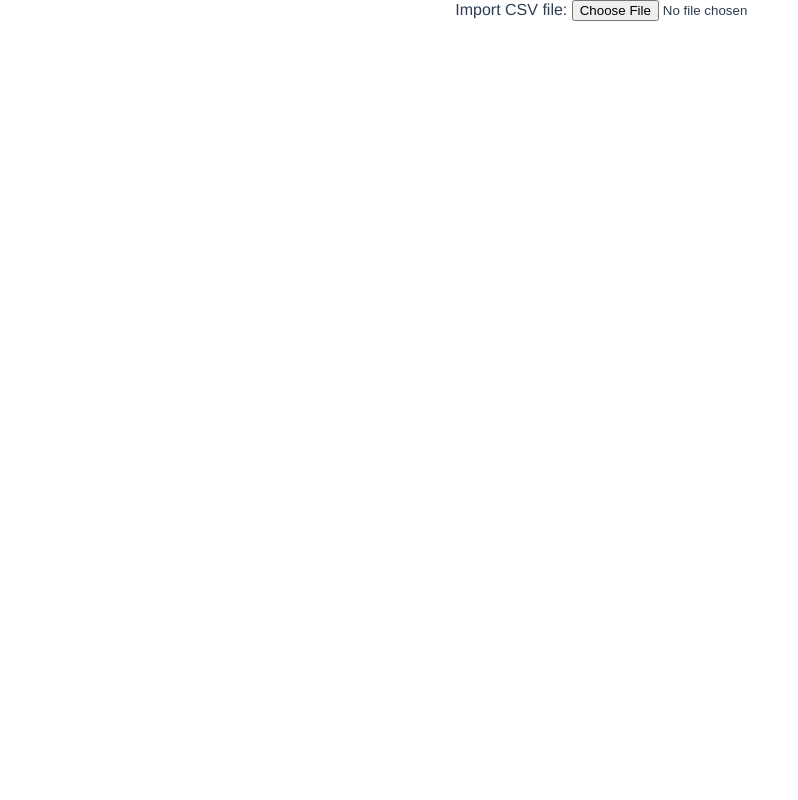
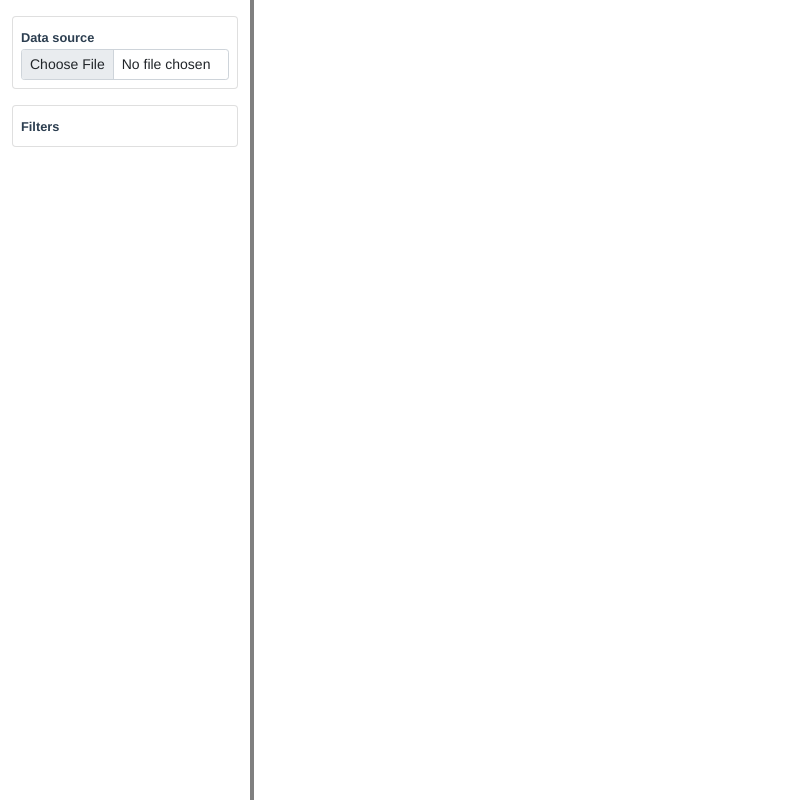
Before and after one commit to johnmartins/mdac, a Vue app: page / in a window 1280 px wide. Shown: the whole page, without its empty margins (0-798 px from the left). Built offline with nearby package versions, Linux system fonts and the light colour scheme.

Commit message:
Plot tools

```diff
--- a/package.json
+++ b/package.json
@@ -7,6 +7,7 @@
     "build": "vue-cli-service build"
   },
   "dependencies": {
+    "bootstrap": "^5.1.3",
     "core-js": "^3.6.5",
     "d3": "^7.3.0",
     "mitt": "^3.0.0",
--- /dev/null
+++ b/src/components/inputs/TextInput.vue
@@ -0,0 +1,44 @@
+<template>
+    <div class="input-group input-group-sm mb-2">
+        <div class="input-group-prepend">
+            <span class="input-group-text" id="inputGroup-sizing-sm"><slot></slot></span>
+        </div>
+        <input type="text" class="form-control" aria-label="Small" aria-describedby="inputGroup-sizing-sm" :value="value" @keyup="onChange">
+    </div>
+
+</template>
+
+<script setup>
+    const props = defineProps({
+        value: [Number, String]
+    })
+    const emit = defineEmits(['change'])
+
+    function onChange(evt) {
+        console.log(evt.target.value)
+        emit('change', evt.target.value)
+    }
+
+</script>
+
+<style lang="scss" scoped>
+    .input-group-text {
+        font-size: 0.8em;
+        width: 60px;
+        padding: 0.1em 0 0.1em 0.4em;
+
+
+    }
+    .input-group-prepend {
+        padding: 0;
+    }
+
+    .form-control  {
+        padding: 0.1em 0 0.1em 0.4em;
+        font-size: 0.6em !important;
+        font-family: monospace;
+        font-weight: bold;
+        text-align: right;
+    }
+
+</style>
--- a/src/components/plots/PCPlot2.vue
+++ b/src/components/plots/PCPlot2.vue
@@ -1,9 +1,5 @@
 <template>
 	<div class="component-container" ref="componentContainer">
-		<div>
-			Import CSV file:
-			<input @change="readFile" type="file" />
-		</div>
 		<div style="height: 100%;" class="svg-container" ref="svgContainer">
 			<svg
 			class="pcp-plot svg-content-responsive" height="100%" width="100%" ref="plotCanvas">
@@ -54,7 +50,7 @@
 </template>
 
 <script setup>
-import { reactive, ref, onMounted, onUpdated } from "vue"
+import { reactive, ref, onMounted, onUpdated, inject } from "vue"
 import * as d3 from "d3"
 
 import Category from "../../models/plots/Category"
@@ -70,6 +66,7 @@ const plotParameters = {
 	axisTitleRotation: 45
 }
 
+const categoryNameMap = new Map()
 const categories = reactive([])
 const data = reactive([])
 const settings = reactive({
@@ -79,7 +76,13 @@ const settings = reactive({
 const highlightedCategoryName = ref(null)
 const selectedCategoryName = ref(null)
 
-const categoryNameMap = new Map()
+// Event buss listeners
+const eventBus = inject('eventBus')
+eventBus.on('PlotTools.readFile', readFile)
+eventBus.on('PlotTools.deleteCategory', deleteCategory)
+eventBus.on('PlotTools.editCategory', (cAr) => {
+	editCategory(cAr[0], cAr[1])
+})
 
 function lineGenerator(data) {
 
@@ -90,9 +93,7 @@ function lineGenerator(data) {
 		let c = categoryNameMap.get(dataCats[i])
 
 		if (!c)  {
-			console.error("Category not found")
-			console.error(data)
-			return
+			continue
 		}
 
 		dataArray[c.position] = {
@@ -104,10 +105,6 @@ function lineGenerator(data) {
 	const lengthPreFilter = dataArray.length
 	dataArray = dataArray.filter((obj) => { return obj != null })
 	const lengthPostFilter = dataArray.length
-
-	if (lengthPostFilter < lengthPreFilter)	{
-		console.error("Warning! Undefined categories in data-set.")
-	}
 
 	return d3.line([])
 		.x((d) => {return d.x})
@@ -134,6 +131,34 @@ function addCategory(c) {
 	plotParameters.horizontalOffset = getPlotXBounds()[1]/Math.max(1,(categories.length-1))
 	categoryNameMap.set(c.title, c)
 	console.log(`Added category ${c.title}`)
+}
+
+function editCategory(oldC, newC) {
+	const currentC = categoryNameMap.get(oldC.title)
+	currentC.morph(newC)
+}
+
+function deleteCategory(c) {
+	// Delete category from category list
+	let deleteIndex = -1
+	for (let i = 0; i < categories.length; i++) {
+		const cat = categories[i]
+		if (c.title !== cat.title) continue
+		deleteIndex = i
+		break
+	}
+	console.log(`Deleting category ${categories[deleteIndex].title} at index = ${deleteIndex}`)
+	categoryNameMap.set(c.title, null)
+	categories.splice(deleteIndex, 1)
+
+	// Adjust positions of other categories
+	for (let i=deleteIndex; i < categories.length; i++) {
+		const cat = categories[i]
+		cat.position--
+	}
+
+	// Adjust plot horizontal layout
+	plotParameters.horizontalOffset = getPlotXBounds()[1]/Math.max(1,(categories.length-1))
 }
 
 function getAxisLength () {
@@ -183,9 +208,11 @@ function clearHighlightCategory (c) {
 function selectCategory (c) {
 	selectedCategoryName.value = c.title
 	setColorScale(c)
+	eventBus.emit('PCPlot.selectCategory', c)
 }
 
 function readFile (evt) {
+	console.log("yes!")
 	const file = evt.target.files[0]
 	const reader = new FileReader()
 	reader.readAsText(new Blob([file], {"type": file.type}))
--- /dev/null
+++ b/src/components/plots/PlotTools.vue
@@ -0,0 +1,91 @@
+<template>
+    <div class="container plot-tools-container">
+        <div class="card mt-3">
+            <div class="control-group p-2">
+                <strong>Data source</strong>
+                <input class="form-control form-control-sm" id="formFileSm" type="file" @change="readFile">
+            </div>
+        </div>
+        <div class="card mt-3" v-if="selectedCategoryChanged">
+            <div class="control-group p-2">
+                <strong>Selected category</strong>
+
+                <TextInput :value="selectedCategory.title.toString()">Title</TextInput>
+                <TextInput :value="selectedCategory.lb" @change="(v) => {selectedCategoryChanged.lb=parseFloat(v)}">LB</TextInput>
+                <TextInput :value="selectedCategory.ub" @change="(v) => {selectedCategoryChanged.ub=parseFloat(v)}">UB</TextInput>
+                <TextInput :value="selectedCategory.position" @change="(v) => {selectedCategoryChanged.position=parseInt(v)}">Position</TextInput>
+                <TextInput :value="selectedCategory.ticks" @change="(v) => {selectedCategoryChanged.ticks=parseInt(v)}">Ticks</TextInput>
+
+            </div>
+            <div class="btn-group">
+                <button class="btn btn-success btn-sm" @click="editCategory">Update</button>
+                <button class="btn btn-warning btn-sm" @click="resetCategory">Reset</button>
+                <button class="btn btn-danger btn-sm" @click="deleteCategory">Delete</button>
+            </div>
+
+            <div class="control-group p-2">
+                <strong>Add filter</strong>
+            </div>
+
+        </div>
+
+        <div class="card mt-3">
+            <div class="control-group p-2">
+                <strong>Filters</strong>
+
+            </div>
+        </div>
+
+
+    </div>
+</template>
+
+<script setup>
+
+import { reactive, ref, onMounted, onUpdated, inject } from "vue"
+import TextInput from '@/components/inputs/TextInput.vue'
+import Category from '@/models/plots/Category'
+
+const selectedCategory = ref(null)
+const selectedCategoryChanged = ref(null)
+
+// Listeners
+const eventBus = inject('eventBus')
+eventBus.on('PCPlot.selectCategory', (c) => {
+    selectedCategory.value = c
+    selectedCategoryChanged.value = new Category(
+        c.title, c.lb, c.ub, c.position, c.ticks)
+})
+
+function readFile (evt) {
+    eventBus.emit('PlotTools.readFile', (evt))
+}
+
+function deleteCategory () {
+    eventBus.emit('PlotTools.deleteCategory', selectedCategory.value)
+}
+
+function editCategory () {
+    eventBus.emit('PlotTools.editCategory', [selectedCategory.value, selectedCategoryChanged.value])
+}
+
+function resetCategory () {
+    const resetCat = selectedCategory.value;
+    selectedCategory.value = null
+
+    setTimeout(() => {selectedCategory.value = resetCat}, 100)
+
+}
+
+</script>
+
+<style lang="scss" scoped>
+    .plot-tools-container {
+        .control-group {
+            text-align: left;
+            strong {
+                font-size: 0.8em;
+            }
+        }
+    }
+</style>
--- a/src/main.js
+++ b/src/main.js
@@ -2,4 +2,14 @@ import { createApp } from 'vue'
 import App from './App.vue'
 import router from './router'
 
-createApp(App).use(router).mount('#app')
+import "bootstrap/dist/css/bootstrap.min.css"
+import "bootstrap"
+
+import mitt from 'mitt'
+
+const eventBus = mitt()
+
+const app = createApp(App)
+app.use(router)
+app.provide('eventBus', eventBus)
+app.mount('#app')
--- a/src/models/plots/Category.js
+++ b/src/models/plots/Category.js
@@ -26,6 +26,14 @@ class Category {
         }
         return ta
     }
+
+    morph (c) {
+        this.title = c.title
+        this.lb = c.lb
+        this.ub = c.ub
+        this.position = c.position
+        this.ticks = c.ticks
+    }
 }
 
 export default Category
--- a/src/views/Home.vue
+++ b/src/views/Home.vue
@@ -1,18 +1,60 @@
 <template>
-  <div class="home">
-    <PCPlot/>
-  </div>
+	<div class="layout-container" ref="layoutContainer">
+		<PlotTools/>
+		<div id="menu-resize-border" class="resize-border-v" @mousedown="resizeMenu"></div>
+		<PCPlot/>
+	</div>
 
 </template>
 
-<script>
-// @ is an alias to /src
+<script setup>
+import { reactive, ref, onMounted, onUpdated } from "vue"
+
 import PCPlot from '@/components/plots/PCPlot2.vue'
+import PlotTools from '@/components/plots/PlotTools'
 
-export default {
-  name: 'Home',
-  components: {
-    PCPlot
-  }
+const layoutContainer = ref(null)
+
+let resizing = false
+function resizeMenu () {
+	resizing = true
+
+	console.log("resizing")
+
+	document.body.onmouseup = () => {
+		console.log("stopped resizing")
+		resizing = false
+		document.body.onmousemove = null
+	}
+
+	document.body.onmousemove = (evt) => {
+		const minWidth = 170 // px
+		if (!resizing) return
+		let mouseX = evt.clientX
+		if (mouseX < minWidth) mouseX = minWidth
+		console.log(`Resizing to ${mouseX}`)
+
+		layoutContainer.value.style.gridTemplateColumns = `${mouseX}px 4px auto`
+	}
 }
+
+
 </script>
+
+<style lang="scss" scoped>
+
+	.layout-container {
+		height: 100%;
+		display: grid;
+		grid-template-columns: 250px 4px auto;      // Menu, resize-border, workspace
+
+		.resize-border-v {
+			width: 4px;
+			cursor: w-resize;
+			height: 100%;
+			background-color: grey;
+		}
+	}
+
+
+</style>
```
Also changed, not shown: src/App.vue (+0 -9 lines), 1 other file (tests, documents, lock files or other folders).
